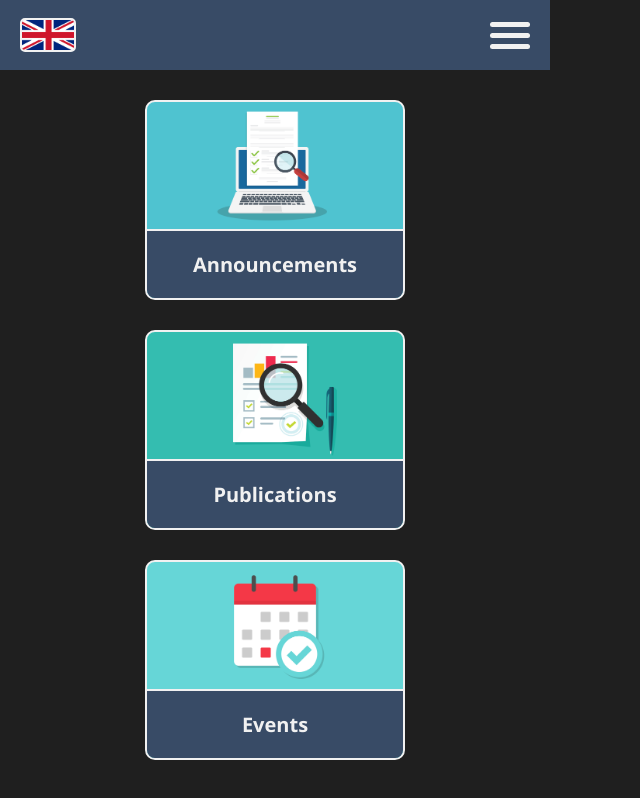
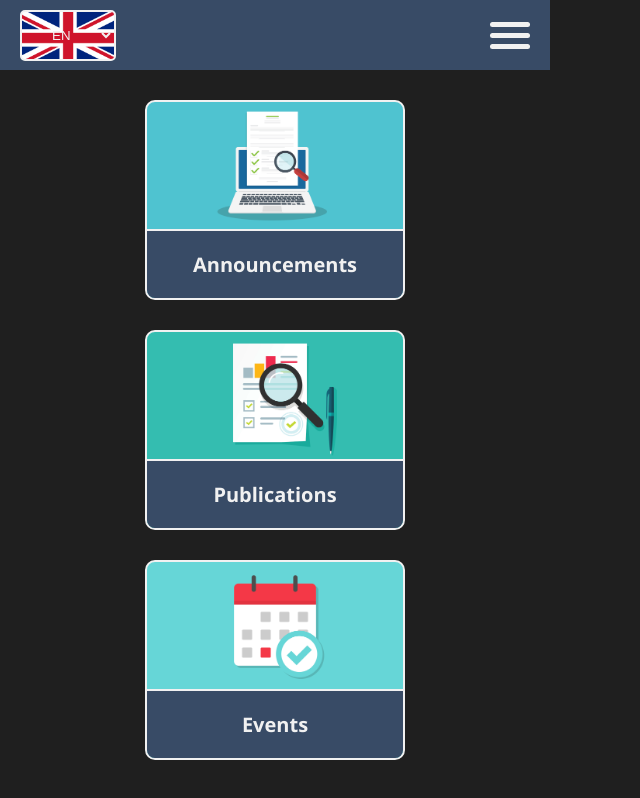
Before and after one commit to HakimMalkawi/MTG-News-Web, a React (Create React App) app: page / in a window 1280 px wide. Shown: the whole page, without its empty margins (0-640 px from the left). Built offline with nearby package versions, Linux system fonts and the light colour scheme.

Commit message:
Changing Language Switcher

```diff
--- a/src/components/Language.jsx
+++ b/src/components/Language.jsx
@@ -2,8 +2,21 @@ import "../styles/language.css"
 
 const Language = props => {
     const {language, setLanguage, home, setHome, setContent, setCurrentPostData, setShowPost} = props
-    return <>   <button onClick={ () => {   setLanguage(prevLanguage => !prevLanguage)
-                                            if(!home) { setHome(true); setContent(null); setCurrentPostData(null); setShowPost(false)} } }
-                        className={`language-switcher ${language ? "EN" : "RU"}`}>
-                </button>  </> }
+
+    const refresh = () => {
+        if(!home) {
+            setHome(true)
+            setContent(null)
+            setCurrentPostData(null)
+            setShowPost(false)  } }
+
+    const handleClick = mainLanguage => {
+        if(language !== mainLanguage) {
+            setLanguage(mainLanguage)
+            refresh()   } }
+
+    return <>   <select className={`language-switcher ${language ? "EN" : "RU"}`}>
+                    <option onClick={() => handleClick(true)}>EN</option>
+                    <option onClick={() => handleClick(false)}>RU</option>
+                </select>   </> }
 export default Language
```
